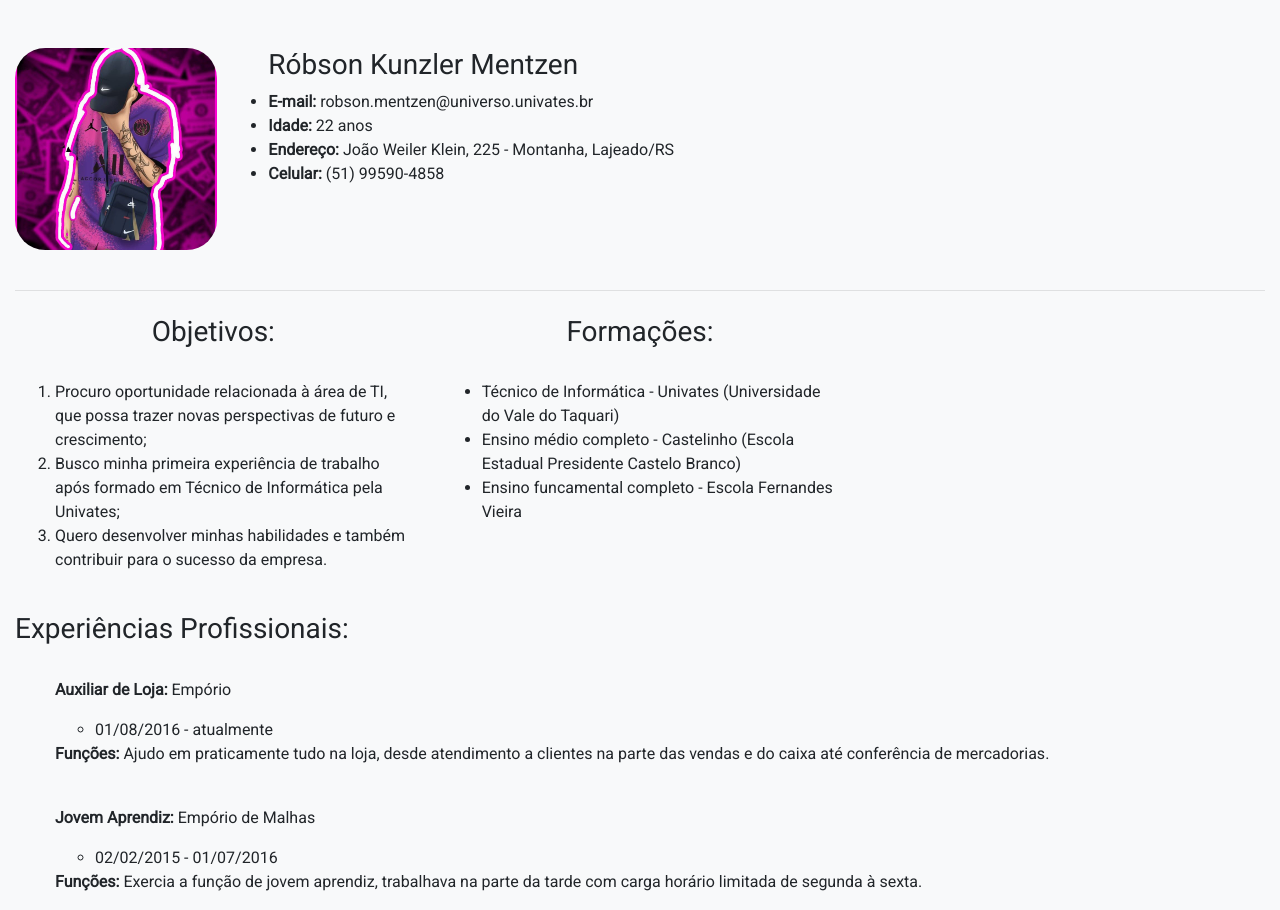
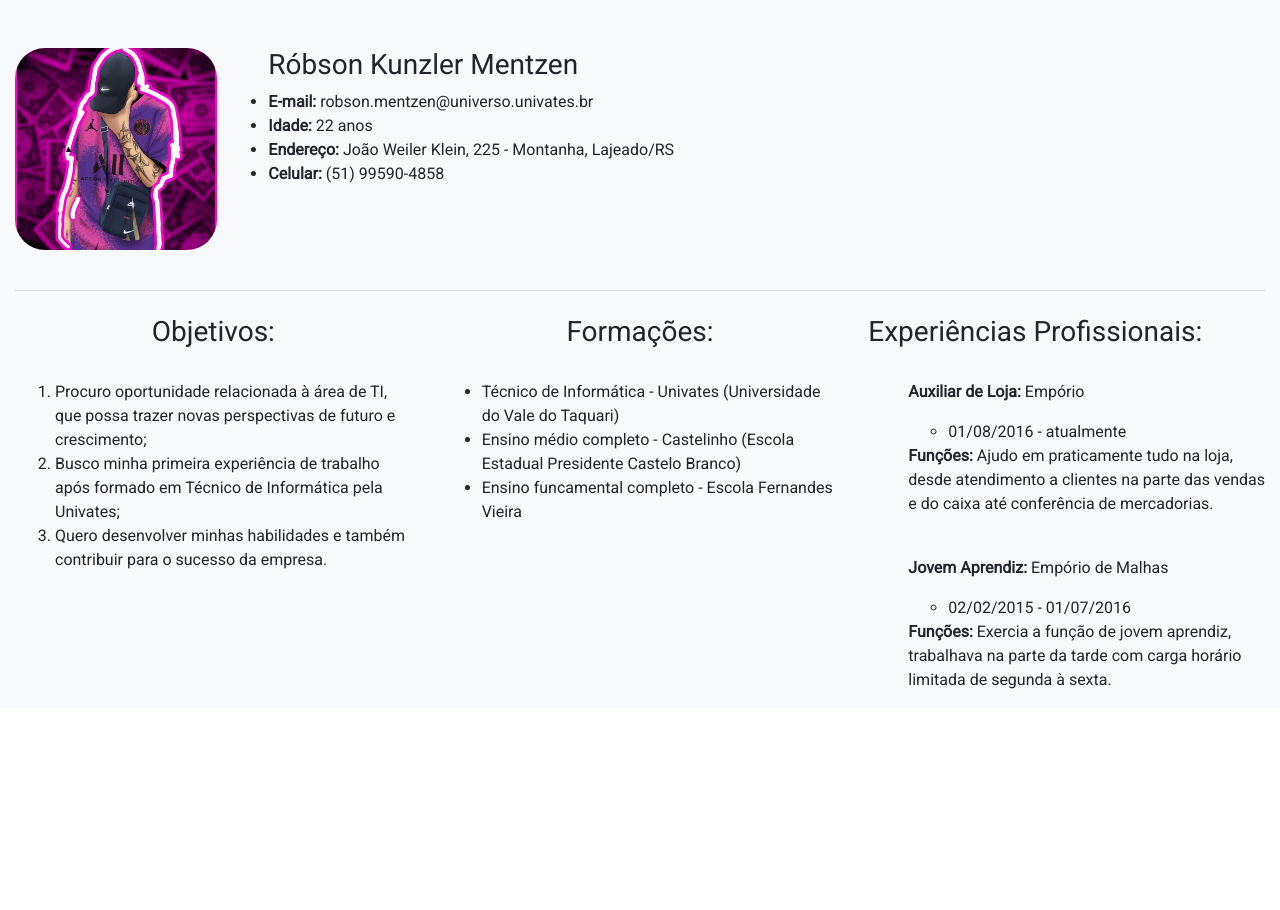
Before and after one commit to robson-mentzen/robson-mentzen.github.io, a plain HTML site: page index.html in a window 1280 px wide. After the commit the page ends 800 px from the top, so only its background shows below. Drawn offline with nearby package versions, Linux system fonts and the light colour scheme.

Commit message:
Correção de alguns detalhes

```diff
--- a/index.html
+++ b/index.html
@@ -61,11 +61,9 @@
                     </ul>
                     <br>
                 </div>
-            </div>
 
-            <div class="row">
-                <div class="col-md-10">
-                    <h3>Experiências Profissionais:</h3>
+                <div class="col-md-4">
+                    <h3 class="tet-center pt-2">Experiências Profissionais:</h3>
                     <br>
                     <ul>
                         <p><b>Auxiliar de Loja: </b>Empório</p>
```
